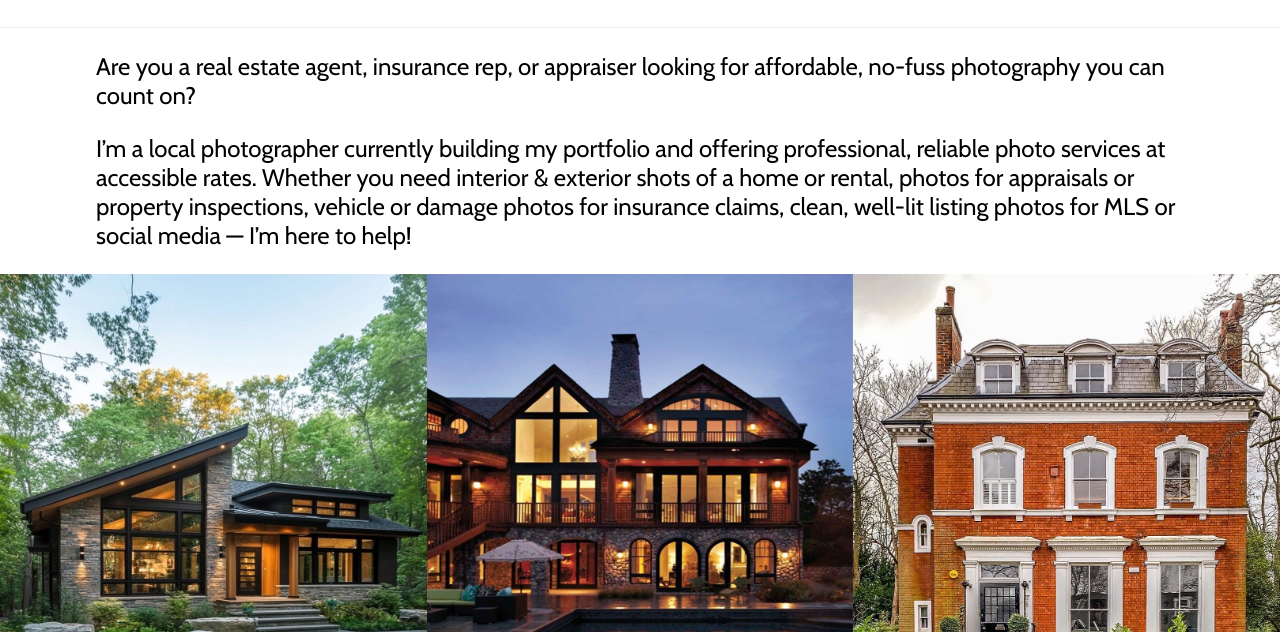
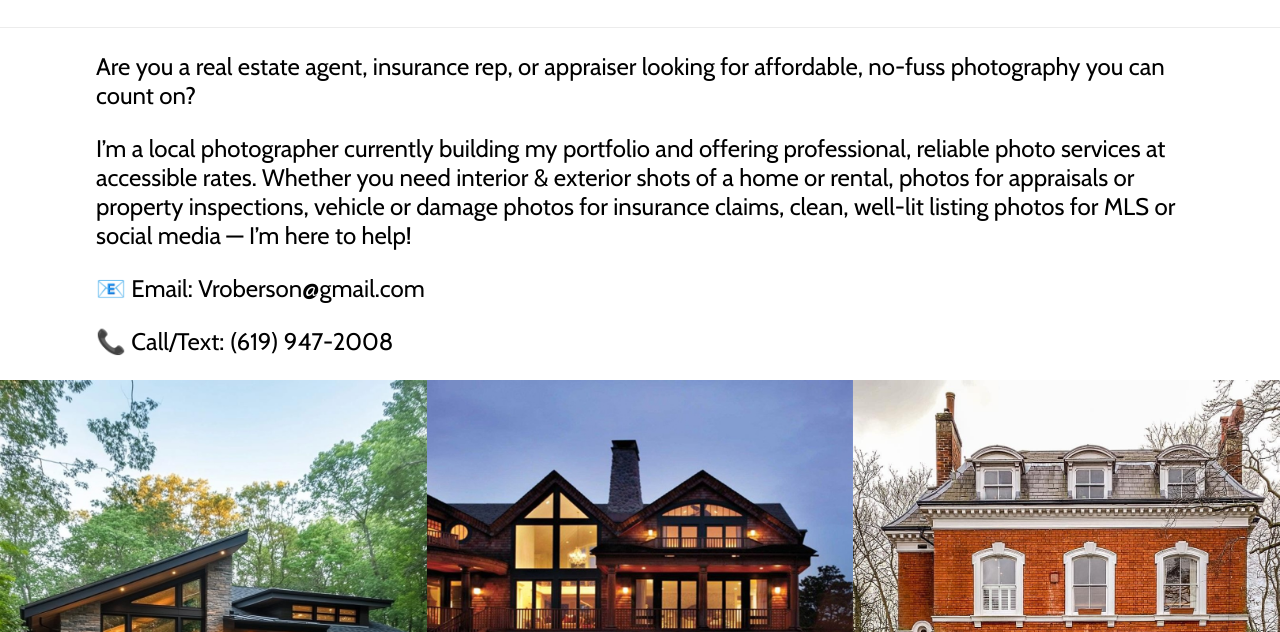
Before and after one commit to ByramDigitalMedia/ROBERSON_PHOTOGRAPHY, a plain HTML site: page index.html in a window 1280 px wide. Shown: the part 168-800 px from the top of the page. Drawn offline with nearby package versions, Linux system fonts and the light colour scheme; some icons are missing.

Commit message:
Update index.html

```diff
--- a/index.html
+++ b/index.html
@@ -54,6 +54,16 @@
           insurance claims, clean, well-lit listing photos for MLS or social
           media &mdash; I’m here to help!
         </p>
+        <p>
+
+          📧 Email: Vroberson@gmail.com
+
+        </p>
+
+        <p>
+📞 Call/Text: (619) 947-2008
+
+        </p>
       </section>
     </section>
     <section id="content">
```
